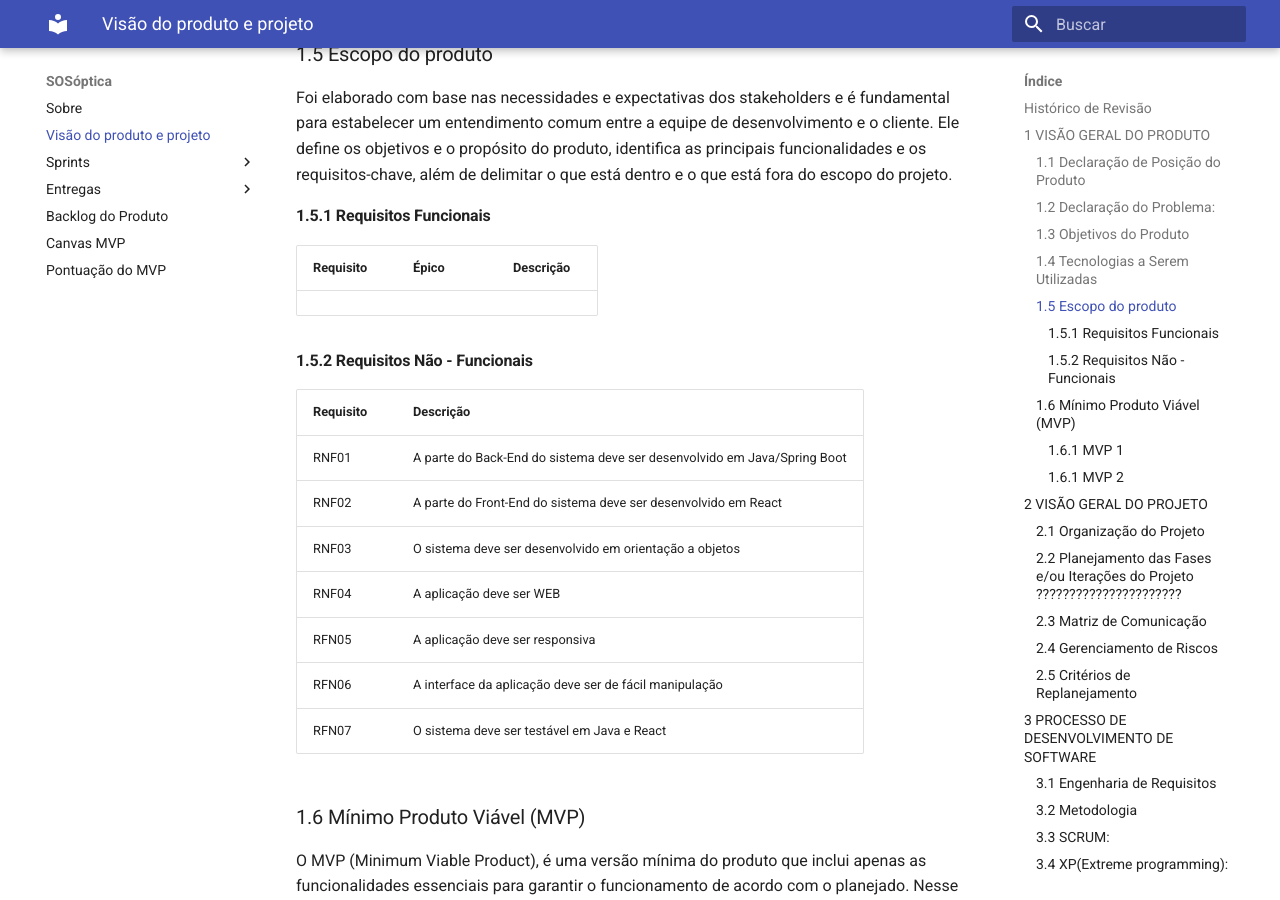
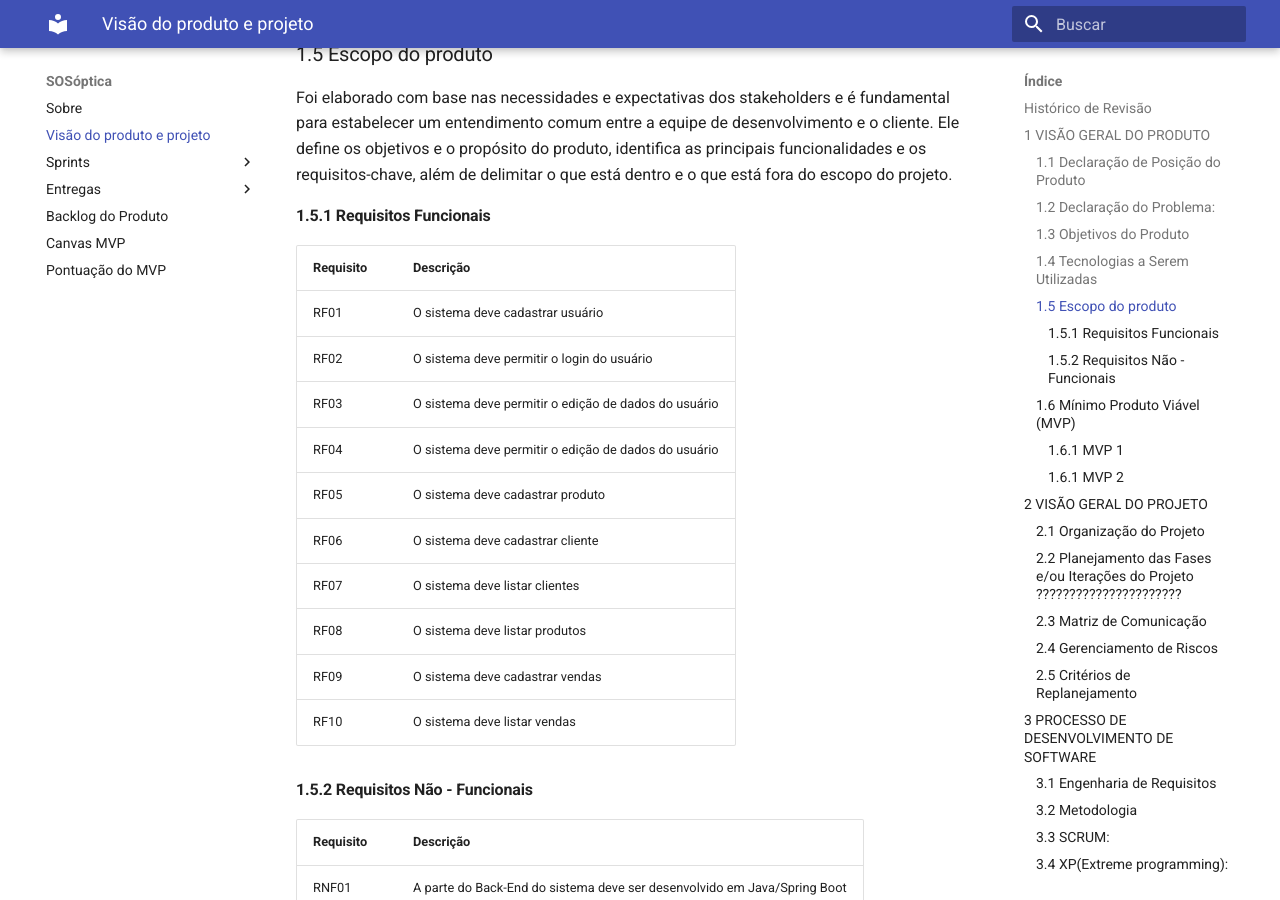
Before and after one commit to mdsreq-fga-unb/2023.1-SOSOptica, an MkDocs documentation site: the page built from docs/visao.md, in a window 1280 px wide and 900 px high, scrolled down 2160 px. Built offline with MkDocs 1.6.1 and Material for MkDocs 9.7.7, drawn with Linux system fonts in a browser that asks for light colours; nearby versions of some CDN libraries.

Commit message:
Update visao.md
ADICIONANDO RF

```diff
--- a/docs/visao.md
+++ b/docs/visao.md
@@ -54,9 +54,18 @@ Spring Boot, JUnit, Jira, PostgreSQL, React, Jest, Docker, Docker Compose
 Foi elaborado com base nas necessidades e expectativas dos stakeholders e é fundamental para estabelecer um entendimento comum entre a equipe de desenvolvimento e o cliente. Ele define os objetivos e o propósito do produto, identifica as principais funcionalidades e os requisitos-chave, além de delimitar o que está dentro e o que está fora do escopo do projeto.
 #### 1.5.1 Requisitos Funcionais
 
-| Requisito | Épico | Descrição |
-|-----------|-------|-----------|
-
+| Requisito | Descrição |
+|-----------|-----------|
+| RF01      | O sistema deve cadastrar usuário |
+| RF02 | O sistema deve permitir o login do usuário |
+| RF03 | O sistema deve permitir o edição de dados do usuário |
+| RF04 | O sistema deve permitir o edição de dados do usuário |
+| RF05 | O sistema deve cadastrar produto |
+| RF06 | O sistema deve cadastrar cliente |
+| RF07 | O sistema deve listar clientes |
+| RF08 | O sistema deve listar produtos |
+| RF09 | O sistema deve cadastrar vendas |
+| RF10 | O sistema deve listar vendas |
 
 #### 1.5.2 Requisitos Não - Funcionais
 | Requisito | Descrição |
```
